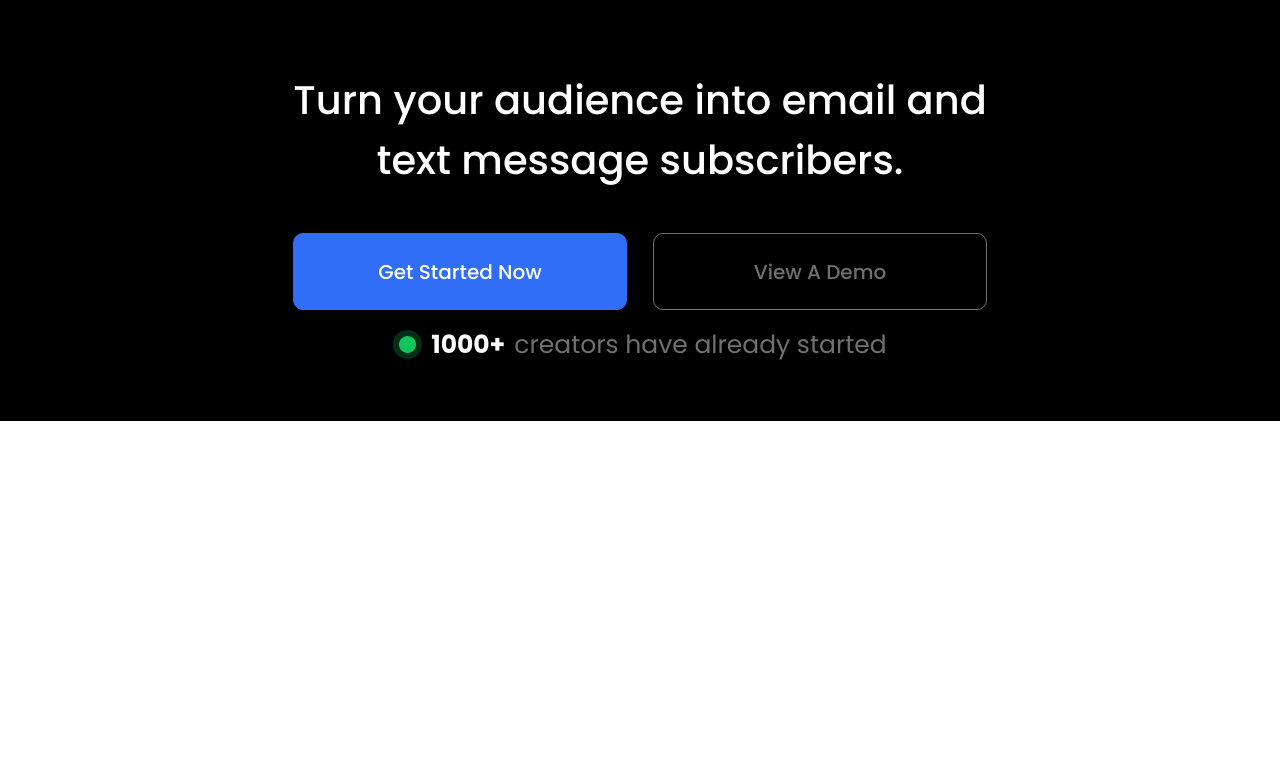
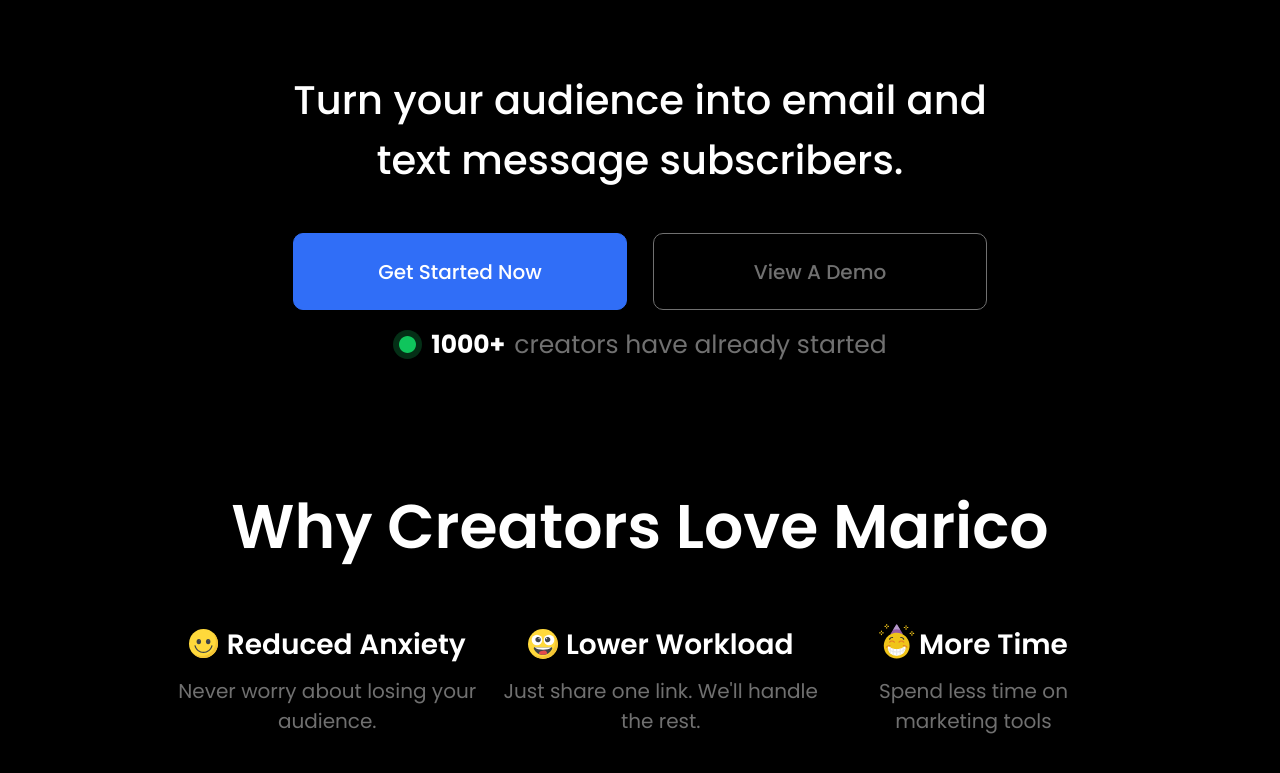
Before and after one commit to NikitosKokos/Marico, a website: page #src/index.html in a window 1280 px wide. Shown: the part 379-1152 px from the top of the page. Before the commit the page ends 800 px from the top, so only its background shows below. Drawn offline with nearby package versions, Linux system fonts and the light colour scheme; files that its build step writes are made by us from their sources; files whose address does not match are found by name; a web font is replaced by a local one.

Commit message:
added section love

```diff
--- a/#src/index.html
+++ b/#src/index.html
@@ -38,6 +38,39 @@
 						</div>
 					</div>
 				</section>
+				<section class="love">
+					<div class='love__container _container'>
+						<h3 class="love__title title">
+							Why Creators Love Marico
+						</h3>
+						<div class="love__body">
+							<div class="love__item">
+								<div class="love__subtitle love__subtitle_1">
+									Reduced Anxiety
+								</div>
+								<p class="love__descr">
+									Never worry about losing your audience.
+								</p>
+							</div>
+							<div class="love__item">
+								<div class="love__subtitle love__subtitle_2">
+									Lower Workload
+								</div>
+								<p class="love__descr">
+									Just share one link. We'll handle the rest.
+								</p>
+							</div>
+							<div class="love__item">
+								<div class="love__subtitle love__subtitle_3">
+									More Time
+								</div>
+								<p class="love__descr">
+									Spend less time on marketing tools
+								</p>
+							</div>
+						</div>
+					</div>
+				</section>
 			</main>
 			@@include('_footer.html',{})
 		</div>
--- a/#src/scss/base/_ui.scss
+++ b/#src/scss/base/_ui.scss
@@ -82,3 +82,11 @@
       }
    }
 }
+
+.title {
+	font-weight: 600;
+	@include adaptiv-value('font-size', 75, 28, 1);
+	line-height: 149%;
+	color: #fff;
+	text-align: center;
+}
--- /dev/null
+++ b/#src/scss/blocks/_love.scss
@@ -0,0 +1,190 @@
+.love {
+   padding: 60px 0 160px 0;
+   &__container {
+   }
+
+   &__title {
+      @include adaptiv-value('margin-bottom', 64, 20, 1);
+   }
+
+   &__body {
+      display: flex;
+      align-items: center;
+      justify-content: space-between;
+      margin: 0 -5px;
+
+      @media (max-width: $md3+px){
+         margin: 0;
+         flex-direction: column;
+         align-items: flex-start;
+      }
+   }
+
+   &__item {
+      display: flex;
+      flex-direction: column;
+      align-items: center;
+      padding: 0 5px;
+
+      @media (max-width: $md3+px){
+         padding: 0;
+         align-items: flex-start;
+
+         &:not(:last-child){
+           margin: 0px 0px 20px 0px;
+         }
+      }
+   }
+
+   &__subtitle {
+      font-weight: 600;
+      font-size: 35px;
+      line-height: 149%;
+      color: #fff;
+      margin: 0px 0px 10px 0px;
+      position: relative;
+
+      &_1{
+         padding-left: 45px;
+         &:before{
+            content: '';
+            position: absolute;
+            bottom: 10px;
+            left: 0;
+            width: 37px;
+            height: 37px;
+            background: url('../img/love/01.svg') center / contain no-repeat;
+         }
+      }
+      &_2{
+         padding-left: 40px;
+         &:before{
+            content: '';
+            position: absolute;
+            bottom: 10px;
+            left: 0;
+            width: 32px;
+            height: 32px;
+            background: url('../img/love/02.svg') center / contain no-repeat;
+         }
+      }
+      &_3{
+         padding-left: 51px;
+         &:before{
+            content: '';
+            position: absolute;
+            bottom: 10px;
+            left: 0;
+            width: 43px;
+            height: 42px;
+            background: url('../img/love/03.svg') center / contain no-repeat;
+         }
+      }
+
+      @media (max-width: $md1+px){
+         font-size: 33px;
+      }
+
+      @media (max-width: 1400px){
+         font-size: 28px;
+
+         &_1{
+            padding-left: 38px;
+            &:before{
+               width: 30px;
+               height: 30px;
+            }
+         }
+         &_2{
+            padding-left: 38px;
+            &:before{
+               width: 30px;
+               height: 30px;
+            }
+         }
+         &_3{
+            padding-left: 40px;
+            &:before{
+               width: 36px;
+               height: 35px;
+            }
+         }
+         &:before{
+            bottom: 7px;
+         }
+      }
+      @media (max-width: $md2+px){
+         font-size: 24px;
+         &_1{
+            padding-left: 33px;
+            &:before{
+               width: 25px;
+               height: 25px;
+            }
+         }
+         &_2{
+            padding-left: 33px;
+            &:before{
+               width: 25px;
+               height: 25px;
+            }
+         }
+         &_3{
+            padding-left: 35px;
+            &:before{
+               width: 31px;
+               height: 30px;
+            }
+         }
+         &:before{
+            bottom: 7px;
+         }
+      }
+      @media (max-width: $md3+px){
+         font-size: 28px;
+
+         &_1{
+            padding-left: 38px;
+            &:before{
+               width: 30px;
+               height: 30px;
+            }
+         }
+         &_2{
+            padding-left: 38px;
+            &:before{
+               width: 30px;
+               height: 30px;
+            }
+         }
+         &_3{
+            padding-left: 40px;
+            &:before{
+               width: 36px;
+               height: 35px;
+            }
+         }
+         &:before{
+            bottom: 10px;
+         }
+      }
+   }
+
+   &__descr {
+      font-weight: 400;
+      font-size: 22px;
+      line-height: 150%;
+      color: $gray;
+      text-align: center;
+
+      @media (max-width: $md1+px){
+         font-size: 20px;
+      }
+      @media (max-width: $md2+px){
+         font-size: 18px;
+      }
+      @media (max-width: $md3+px){
+         text-align: left;
+      }
+   }
+}
--- a/#src/scss/style.scss
+++ b/#src/scss/style.scss
@@ -13,6 +13,7 @@
 @import "./blocks/header";
 @import "./blocks/footer";
 @import "./blocks/hero";
+@import "./blocks/love";
 
 
 // global styles
```
Also changed, not shown: Marico/index.html (+33 -0 lines), #src/img/love/01.svg (added), #src/img/love/02.svg (added), #src/img/love/03.svg (added), Marico/css/style.css, Marico/css/style.min.css, Marico/img/love/01.png (added), Marico/img/love/01.svg (added), Marico/img/love/01.webp (added), Marico/img/love/02.png (added), Marico/img/love/02.svg (added), Marico/img/love/02.webp (added), Marico/img/love/03.png (added), Marico/img/love/03.svg (added), 2 more files.
